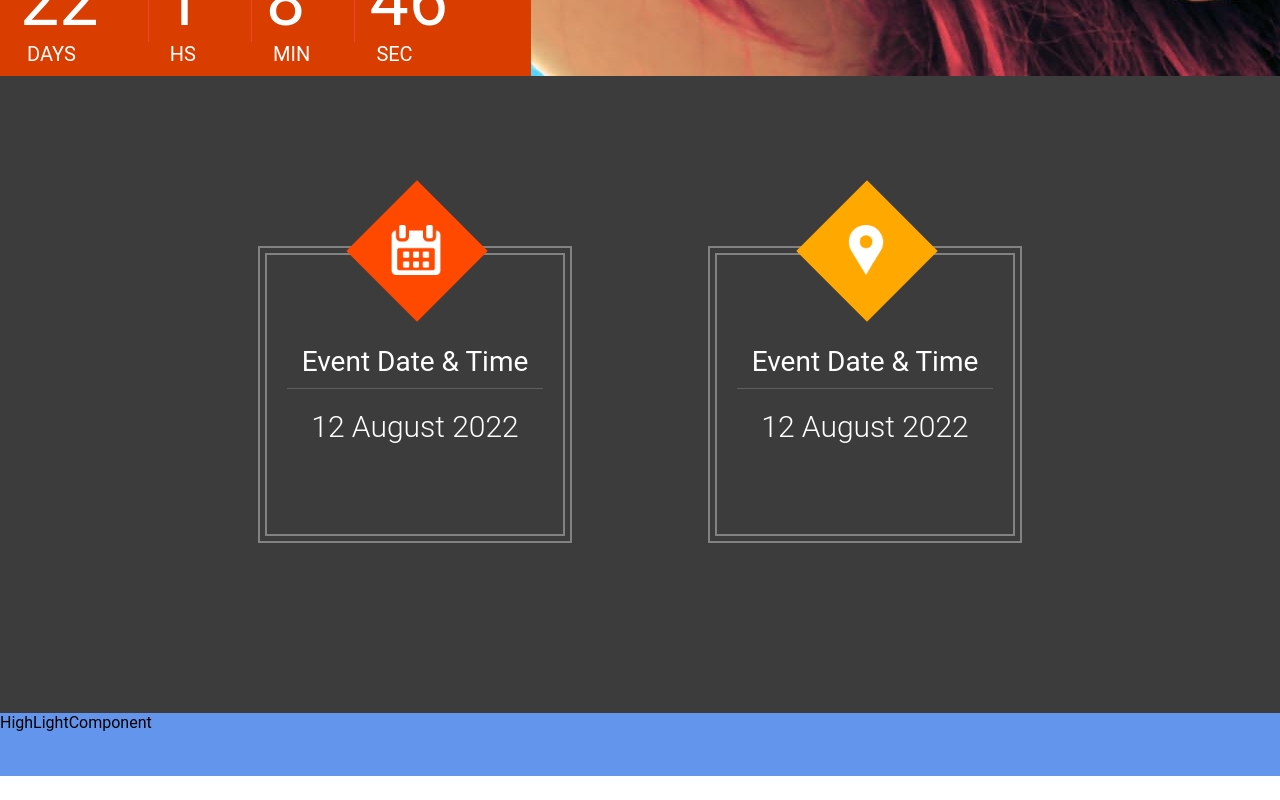
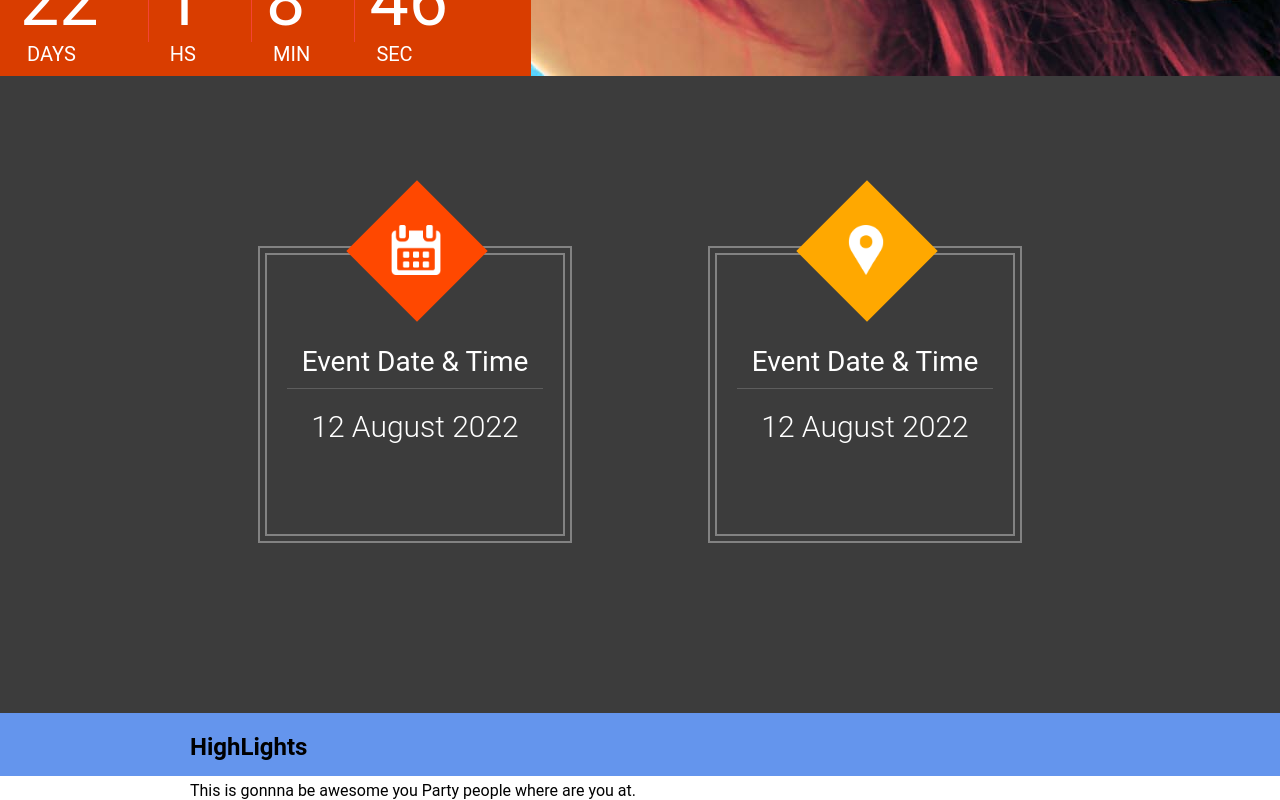
Before and after one commit to Munalula-Sikazwe/the-venue-project, a React (Create React App) app: page / in a window 1280 px wide. Shown: the part 724-1524 px from the top of the page. Before the commit the page ends 1500 px from the top, so only its background shows below. Built offline with nearby package versions, Linux system fonts and the light colour scheme.

Commit message:
Added the description to Higlights

```diff
--- a/src/components/higlights/Description.jsx
+++ b/src/components/higlights/Description.jsx
@@ -2,6 +2,7 @@ import React from 'react';
 import { Fade } from 'react-reveal';
 export default function Description() {
   return (
+    <Fade>
     <div
     className={"center_wrapper"}
     >
@@ -12,5 +13,6 @@ export default function Description() {
             This is gonnna be awesome you Party people where are you at.
         </div>
     </div>
+    </Fade>
   )
 }
--- a/src/components/higlights/HighLightComonent.jsx
+++ b/src/components/higlights/HighLightComonent.jsx
@@ -1,11 +1,12 @@
 import React from 'react'
+import Description from './Description'
 
 export default function HighLightComponent
 () {
   return (
     <div>
 
-      HighLightComponent
+   <Description/>
     </div>
   )
 }
```
